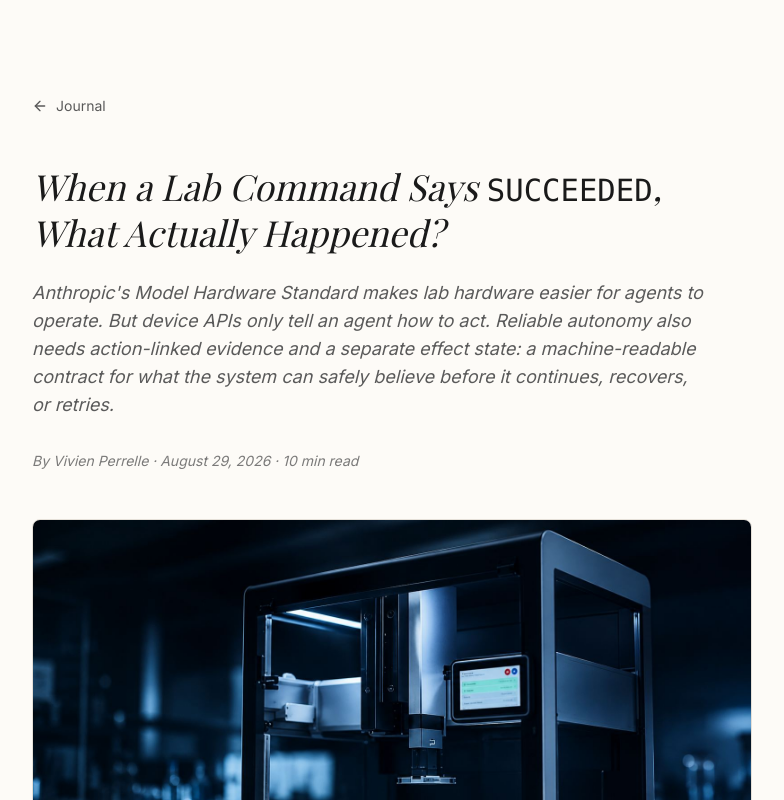
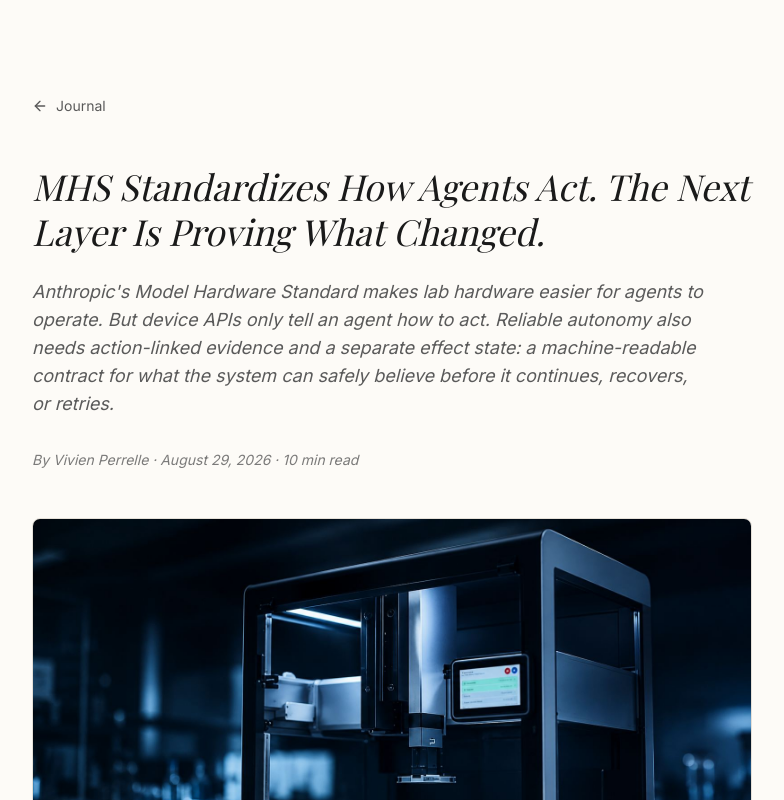
Before and after one commit to VivienP/personal-website, a React (Vite) app: page /journal/when-a-lab-command-says-succeeded in a window 1280 px wide. Shown: the top 800 px of the page, without its empty margins (248-1032 px from the left). Built offline with nearby package versions, Linux system fonts and the light colour scheme; a web font is replaced by a local one.

Commit message:
Revise MHS article framing and conclusion

```diff
--- a/src/articles/WhenALabCommandSaysSucceeded.jsx
+++ b/src/articles/WhenALabCommandSaysSucceeded.jsx
@@ -30,7 +30,7 @@
     <ArticleLayout backTo="/journal" backLabel="Journal" width="narrow">
         <ArticleSEO
             slug={SLUG}
-            title="When a Lab Command Says SUCCEEDED, What Actually Happened? | Vivien Perrelle"
+            title="MHS Standardizes How Agents Act. The Next Layer Is Proving What Changed. | Vivien Perrelle"
             description="Why reliable lab automation needs action-linked physical evidence and a separate effect state for safe retries and recovery."
             section="AI for Science"
             modifiedTime="2026-08-30"
@@ -47,7 +47,7 @@
 
         <header className="mb-12 space-y-6">
             <h1 className="text-3xl md:text-4xl text-primary leading-tight font-serif italic">
-                When a Lab Command Says <code className="font-mono not-italic text-[0.85em]">SUCCEEDED</code>, What Actually Happened?
+                MHS Standardizes How Agents Act. The Next Layer Is Proving What Changed.
             </h1>
             <p className="text-lg text-secondary font-normal italic max-w-2xl">
                 Anthropic's Model Hardware Standard makes lab hardware easier for agents to operate. But device APIs only tell an agent how to act. Reliable autonomy also needs action-linked evidence and a separate effect state: a machine-readable contract for what the system can safely believe before it continues, recovers, or retries.
@@ -200,11 +200,12 @@
 
 action-linked evidence
     command → justified claim about reality`}</CodeBlock>
-            <p>MHS and an effect-evidence contract solve complementary problems. One standardizes how an agent asks hardware to act. The other states what the system is justified in believing after the attempt. Sometimes that evidence is a controller value; sometimes it comes from another sensor or an analytical result; and sometimes the correct state remains <code>effect_unknown</code>.</p>
-            <p>These two public datasets are not representative enough to show that action-to-evidence provenance is absent from laboratory automation generally. They do show that useful evidence can remain implicit even in rich, reproducible records. The proposal would be unnecessary where systems already expose explicit action identifiers, typed effect states, linked readbacks, and recovery outcomes.</p>
+            <p>Sometimes that evidence is a controller value; sometimes it comes from another sensor or an analytical result; and sometimes the correct state remains <code>effect_unknown</code>. What the contract standardizes is not the sensor but the provenance: which observation was consulted, for which action, and what it licenses the system to believe.</p>
+            <p>Two public datasets are not representative enough to show that action-to-evidence provenance is absent from laboratory automation generally. They do show that useful evidence can remain implicit even in rich, reproducible records — and that where it stays implicit, no downstream agent can act on it.</p>
 
             <h2 className="text-2xl md:text-3xl pt-8 pb-2 font-normal text-primary">Conclusion</h2>
-            <p>The design requirement is not simply more logging. It is an explicit, machine-readable link between an action, the evidence bearing on its physical effect, and the claim the system is justified in making.</p>
+            <p>MHS makes the first half of that contract routine: an agent can now ask almost any instrument to act. The second half — what the system is entitled to believe once the attempt returns — is still specified per lab, per instrument, per script.</p>
+            <p>Closing it is not a matter of retaining more data. It requires an explicit, machine-readable link between an action, the evidence bearing on its physical effect, and the claim that evidence justifies.</p>
             <p>For non-idempotent operations, this distinction directly determines whether retrying is safe. Until an automation stack exposes it, <code>SUCCEEDED</code> should mean only that command execution completed, not that the intended physical effect is known to have occurred.</p>
 
             <div className="not-prose pt-4 flex flex-col sm:flex-row flex-wrap gap-3">
--- a/src/data/journalArticles.js
+++ b/src/data/journalArticles.js
@@ -9,7 +9,7 @@
 export const journalArticles = [
     {
         date: "2026-08-29",
-        title: "When a Lab Command Says SUCCEEDED, What Actually Happened?",
+        title: "MHS Standardizes How Agents Act. The Next Layer Is Proving What Changed.",
         slug: "when-a-lab-command-says-succeeded",
         tag: "AI-for-science",
         readingMinutes: 10
```
Also changed, not shown: 2 other files (tests, documents, lock files or other folders).
